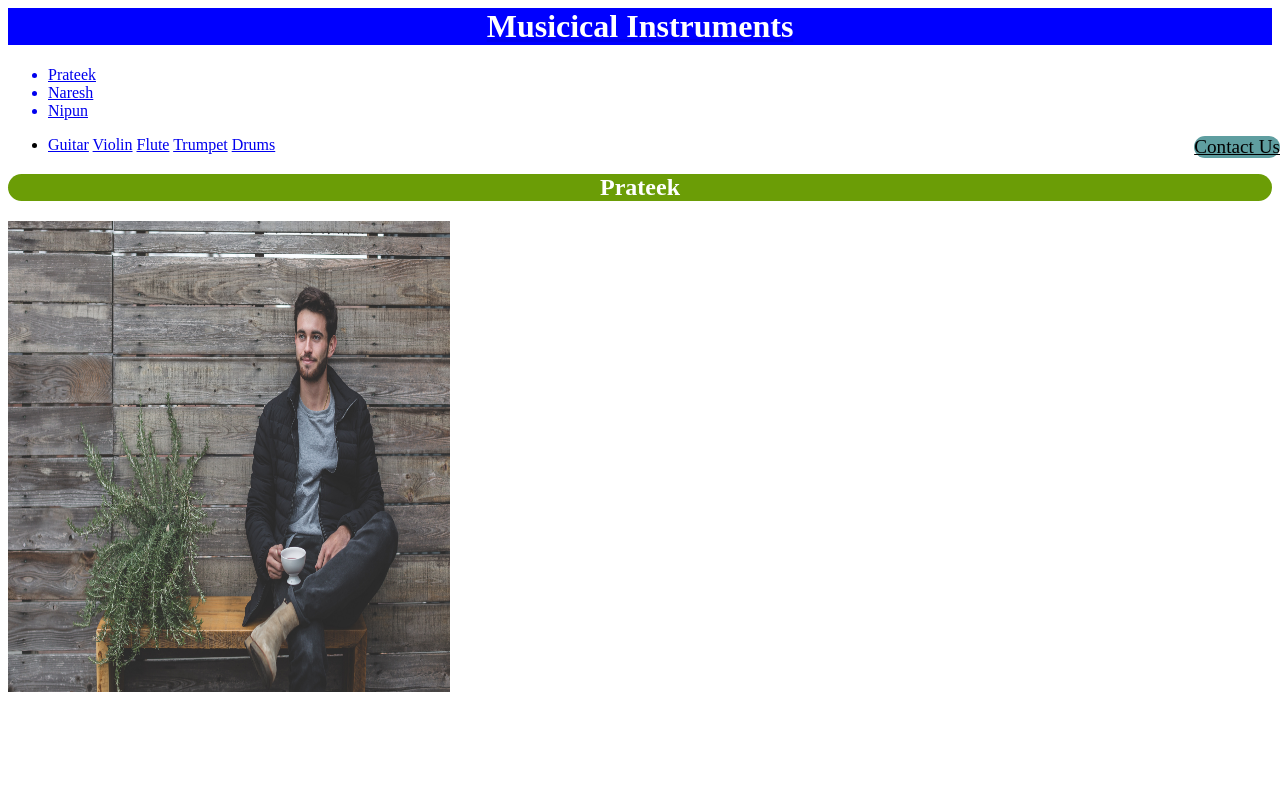
After one commit to gokulyc/DjangoPrac, a Django app: page /name/arnab in a window 1280 px wide. The commit adds this page. Run offline with Django 3.2, Linux system fonts and the light colour scheme.

Commit message:
upto day14 and assignment 1

```diff
--- /dev/null
+++ b/mywebsite/Music/templates/names/arnab.html
@@ -0,0 +1,85 @@
+{% load static %}
+
+<head>
+    <style>
+        .btn {
+            background-color: rgb(154, 156, 156);
+            color: white;
+            padding: 10px;
+            border-radius: 20px"
+
+        }
+
+        .btn:hover {
+            background-color: green;
+        }
+
+        img.name {
+            height: 60%;
+            width: 35%;
+        }
+
+        .contactus {
+            position: absolute;
+            right: 0px;
+            background-color: cadetblue;
+            color: cornsilk;
+            border-radius: 20px;
+            font-size: larger;
+
+        }
+
+        a.contactus,
+        a.contactus:visited,
+        a.contactus:hover,
+        a.contactus:active {
+            color: inherit;
+        }
+
+        #nametitle {
+            background-color: rgb(107, 157, 6);
+            color: rgb(255, 255, 255);
+            border-radius: 20px;
+            text-align: center;
+        }
+    </style>
+</head>
+<h1 style="color:green">
+    <a href="/home">
+        <center style="color:white;background-color:blue">
+            Musicical Instruments
+        </center>
+    </a>
+</h1>
+
+<body>
+    <div>
+        <ul>
+            <!--  template context processor      -->
+
+            {% for name,url in details %}
+            <a href={{url}}>
+                <li>{{name}}</li>
+            </a>
+            {% endfor %}
+            <!-- {% for i in li %}
+        <li>{{i}}</li>
+        {% endfor %} -->
+
+        </ul>
+        <a class="contactus" href="/name/contactus">Contact Us</button>
+    </div>
+    <div>
+        <ul>
+            <li>
+                <a href="/home/guitar">Guitar</a>
+                <a href="/home/Violin">Violin</a>
+                <a href="/home/Flute">Flute</a>
+                <a href="/home/Trumpet">Trumpet</a>
+                <a href="/home/Drums">Drums</a>
+            </li>
+        </ul>
+    </div>
+    <h2 id="nametitle">Prateek</h2>
+    <img class='name' src="{%static '/names/man-sitting-on-bench-having-a-cup-of-coffee-4jpg.jpg'%}">
+</body>
--- a/mywebsite/Music/views.py
+++ b/mywebsite/Music/views.py
@@ -1,23 +1,79 @@
 # from django.shortcuts import render
 from django.http import HttpResponse
 from django.template.loader import render_to_string
+from django.shortcuts import render
 
 # Create your views here.
 
 # Class based view
 # Def method based views
+di = {'name': ['Prateek', 'Naresh', 'Nipun', 'Arnab'],
+      'url': ['/name/prateek', '/name/naresh', '/name/nipun', '/name/arnab'],
+      'age': [26, 27, 27, 28], 'li': [1, 2, 3, 7]}
+details = list(zip(di['name'], di['url']))
+
 
 def Home(request):
-    return HttpResponse(render_to_string("index.html"))
+    return render(request, "index.html", {'details': details})
+
+# def shhome(request):
+#     return render(request,"index.html")
+
+
+def Prateek(request):
+    di = {'name': ['Naresh', 'Nipun', 'Arnab'],
+          'url': ['/name/naresh', '/name/nipun', '/name/arnab'],
+          }
+    details = list(zip(di['name'], di['url']))
+    return render(request, "names/prateek.html", {'details': details})
+
+
+def Naresh(request):
+    di = {'name': ['Prateek', 'Nipun', 'Arnab'],
+          'url': ['/name/prateek', '/name/nipun', '/name/arnab'],
+          }
+    details = list(zip(di['name'], di['url']))
+    return render(request, "names/naresh.html", {'details': details})
+
+
+def Nipun(request):
+    di = {'name': ['Prateek', 'Naresh', 'Arnab'],
+          'url': ['/name/prateek', '/name/naresh', '/name/arnab'],
+          }
+    details = list(zip(di['name'], di['url']))
+
+    return render(request, "names/nipun.html", {'details': details})
+
+
+def Arnab(request):
+    di = {'name': ['Prateek', 'Naresh', 'Nipun'],
+          'url': ['/name/prateek', '/name/naresh', '/name/nipun'],
+          }
+    details = list(zip(di['name'], di['url']))
+
+    return render(request, "names/arnab.html", {'details': details})
+
+
+def Contactus(request):
+
+    return render(request, "names/contactus.html", di)
+
 
 def Guitar(request):
     return HttpResponse(render_to_string("a/guitar.html"))
 
+
 def Violin(request):
     return HttpResponse(render_to_string("a/violin.html"))
+
+
 def Flute(request):
     return HttpResponse(render_to_string("a/flute.html"))
+
+
 def Trumpet(request):
     return HttpResponse(render_to_string("a/trumpet.html"))
+
+
 def Drums(request):
     return HttpResponse(render_to_string("a/drums.html"))
--- a/mywebsite/mywebsite/urls.py
+++ b/mywebsite/mywebsite/urls.py
@@ -25,5 +25,11 @@ urlpatterns = [
     path('home/Violin', Violin),
     path('home/Trumpet', Trumpet),
     path('home/Drums', Drums),
-    path('home/Flute', Flute)
+    path('home/Flute', Flute),
+    path('name/prateek', Prateek),
+    path('name/naresh', Naresh),
+    path('name/nipun', Nipun),
+    path('name/arnab', Arnab),
+    path('name/contactus', Contactus),
+
 ]
```
Also changed, not shown: mywebsite/Music/templates/a/drums.html (+14 -4 lines), mywebsite/Music/templates/a/flute.html (+12 -4 lines), mywebsite/Music/templates/a/guitar.html (+13 -6 lines), mywebsite/Music/templates/a/trumpet.html (+10 -4 lines), mywebsite/Music/templates/a/violin.html (+14 -4 lines), mywebsite/Music/templates/index.html (+66 -3 lines), mywebsite/Music/templates/names/naresh.html (added, +85 -0 lines), mywebsite/Music/templates/names/nipun.html (added, +85 -0 lines), mywebsite/Music/templates/names/prateek.html (added, +85 -0 lines), mywebsite/ListCMD.txt (line endings or trailing spaces), mywebsite/Music/static/names/adult-beard-boy-casual-1.jpg (added), mywebsite/Music/static/names/man-sitting-on-bench-having-a-cup-of-coffee-4jpg.jpg (added), mywebsite/Music/templates/names/contactus.html (added), 3 other files.
